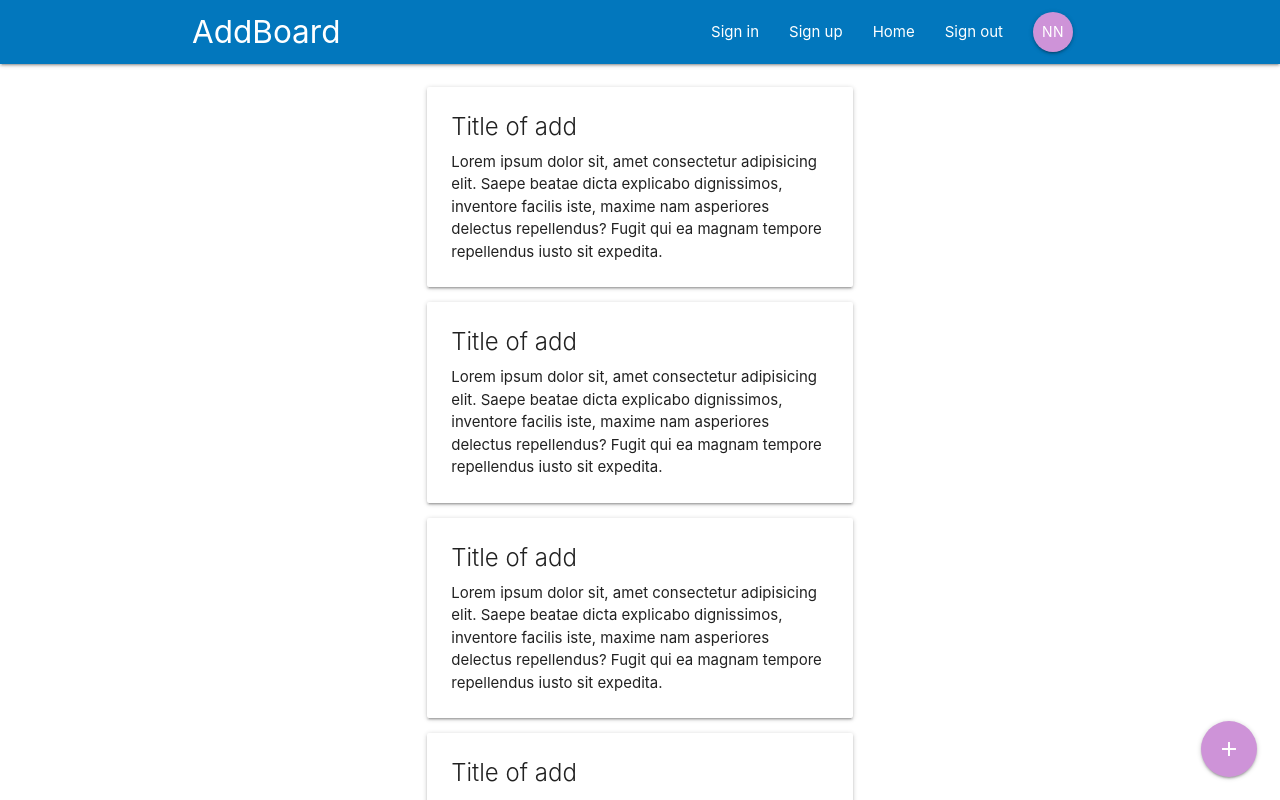
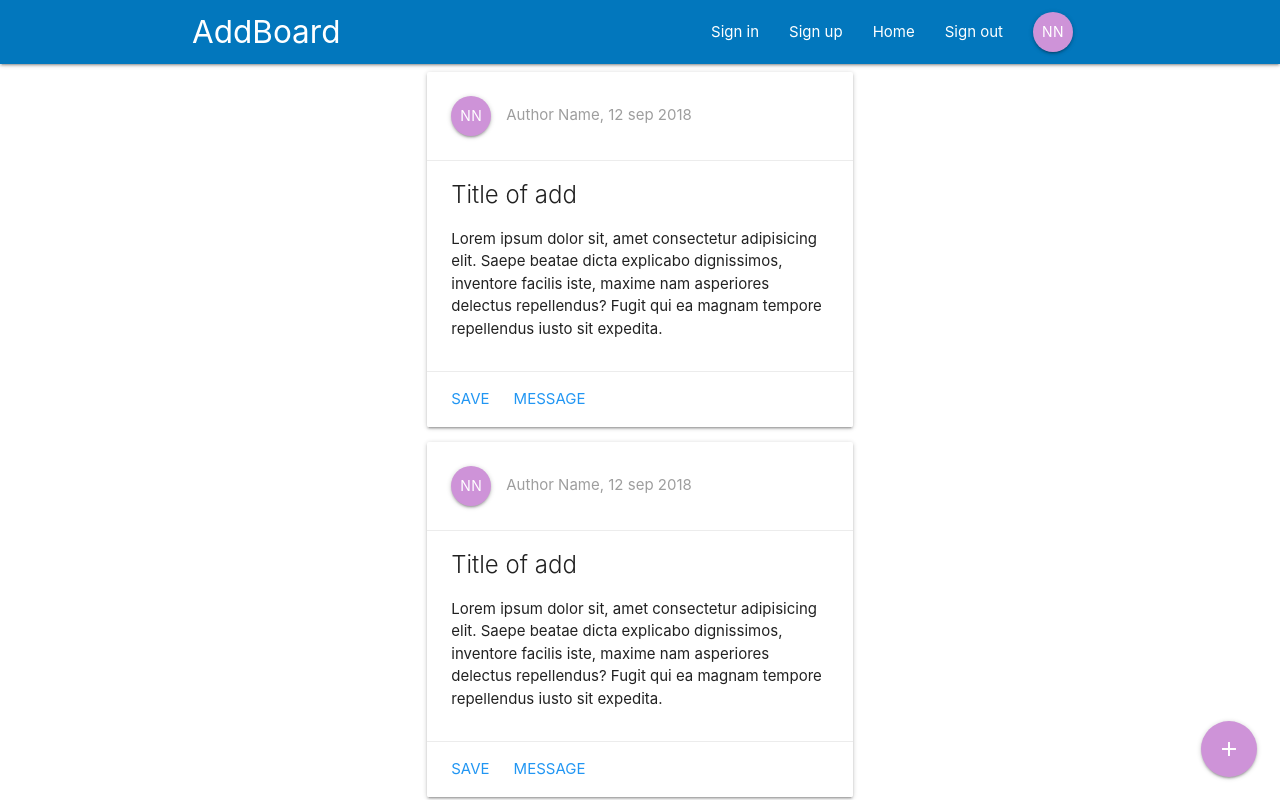
Before and after one commit to tomaszlukaszyk/add-board, a React (Create React App) app: page / in a window 1280 px wide. Shown: the top 800 px of the page. Built offline with nearby package versions, Linux system fonts and the light colour scheme.

Commit message:
Add author and actions to advertisment

```diff
--- a/src/components/Advertisement.js
+++ b/src/components/Advertisement.js
@@ -1,9 +1,14 @@
 import React from "react";
+import { Link } from "react-router-dom";
 
 export default function Advertisement() {
   return (
     <div className="card hoverable">
       <div className="card-content">
+        <Link className="btn btn-floating purple lighten-3">NN</Link>
+        <span className="posted-by grey-text">Author Name, 12 sep 2018</span>
+      </div>
+      <div className="card-action">
         <span className="card-title">Title of add</span>
         <p>
           Lorem ipsum dolor sit, amet consectetur adipisicing elit. Saepe beatae
@@ -12,6 +17,14 @@ export default function Advertisement() {
           repellendus iusto sit expedita.
         </p>
       </div>
+      <div className="card-action">
+        <Link to="/" className="blue-text">
+          Save
+        </Link>
+        <Link to="/" className="blue-text">
+          Message
+        </Link>
+      </div>
     </div>
   );
 }
--- a/src/components/Dashboard.js
+++ b/src/components/Dashboard.js
@@ -5,7 +5,7 @@ import { Link } from "react-router-dom";
 export default class Dashboard extends Component {
   render() {
     return (
-      <div className="container row section">
+      <div className="container row">
         <div className="col s12 m6 offset-m3">
           <Advertisement />
           <Advertisement />
@@ -23,12 +23,12 @@ export default class Dashboard extends Component {
           <Advertisement />
           <Advertisement />
         </div>
-        <div class="fixed-action-btn">
+        <div className="fixed-action-btn">
           <Link
             to="/create-add"
             className="btn-floating btn-large purple lighten-3"
           >
-            <i class="material-icons">add</i>
+            <i className="material-icons">add</i>
           </Link>
         </div>
       </div>
--- a/src/index.css
+++ b/src/index.css
@@ -2,3 +2,7 @@ body {
   margin: 0;
   padding: 0;
 }
+
+.posted-by {
+  margin: 0 15px;
+}
```
